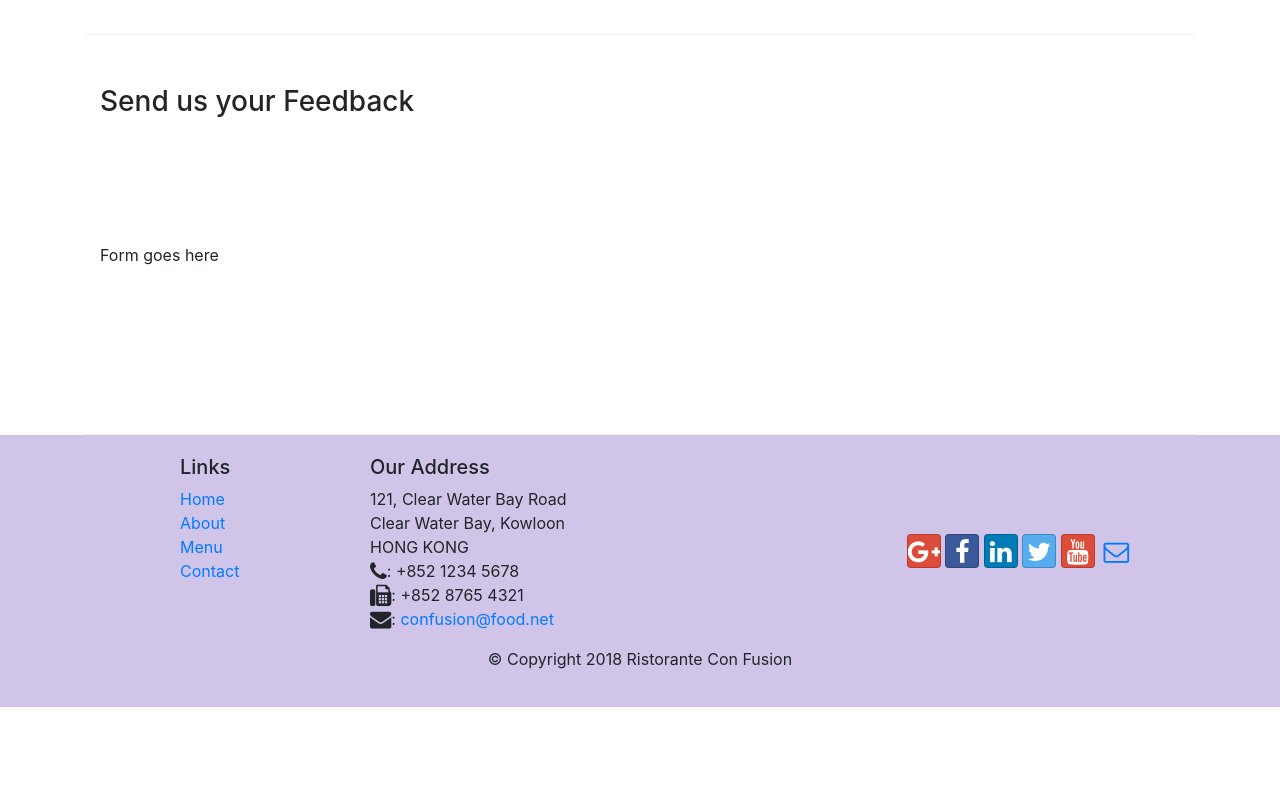
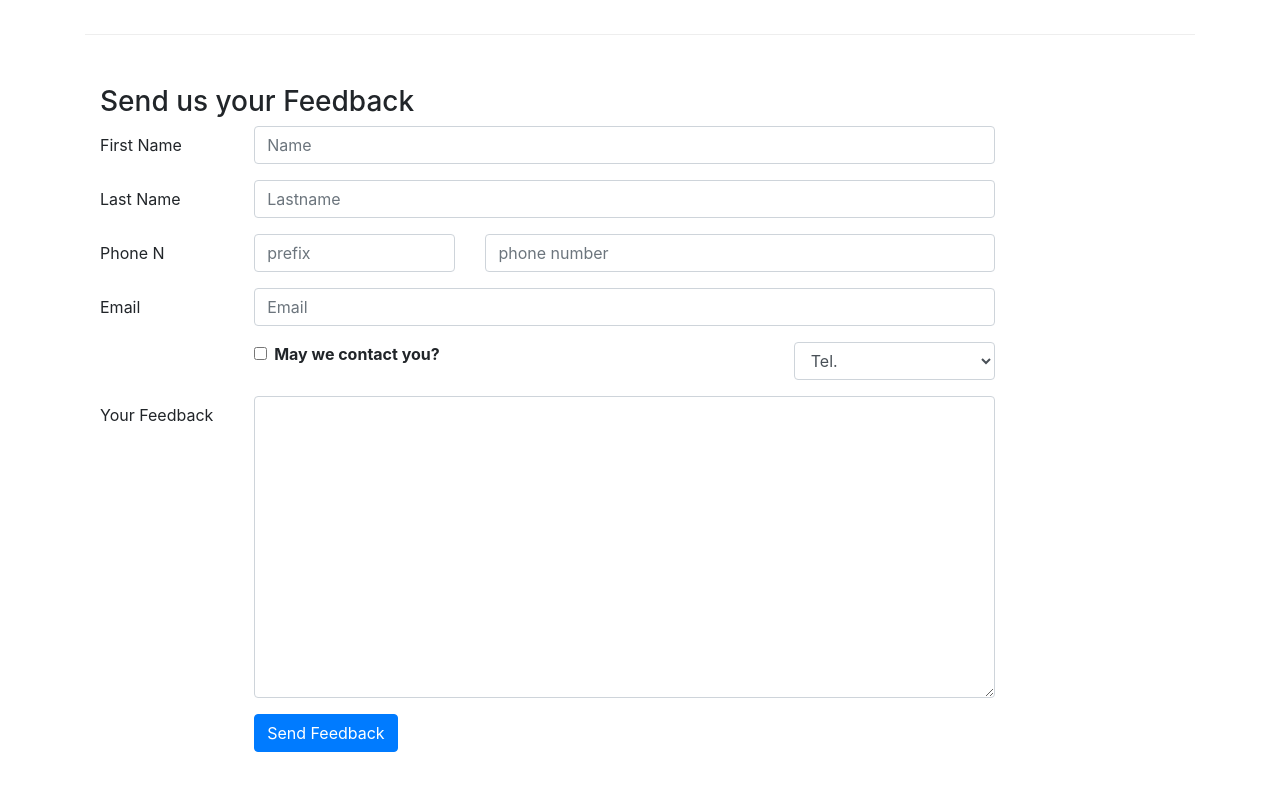
Before and after one commit to giusecagliari/git-test, a website: page contactus.html in a window 1280 px wide. Shown: the part 780-1580 px from the top of the page. Before the commit the page ends 1487 px from the top, so only its background shows below. Drawn offline with nearby package versions, Linux system fonts and the light colour scheme.

Commit message:
Bootstrap form classes

```diff
--- a/contactus.html
+++ b/contactus.html
@@ -94,8 +94,74 @@
            <div class="col-12">
               <h3>Send us your Feedback</h3>
            </div>
-            <div class="col-12 col-md-9">
-                Form goes here
+            <div class="col-12 col-md-10">
+                <form>
+                    <div class="form-group row">
+                        <label for="firstname" class="col-md-2 col-form-label">First Name</label>
+                        <div class="col-md-10">
+                            <input type="text" class="form-control" id="firstname" placeholder="Name">
+                        </div>
+                    </div>
+
+                    <div class="form-group row">
+                        <label for="lastname" class="col-md-2 col-form-label">Last Name</label>
+                        <div class="col-md-10">
+                            <input type="text" class="form-control" id="lastname" placeholder="Lastname">
+
+                        </div>
+                    </div>
+
+                    <div class="form-group row">
+
+                            <label for="prefix" class="col-md-2 col-form-label">Phone N</label>
+                            <div class="col-5 col-md-3">
+                                <input type="tel" class="form-control" id="prefix" placeholder="prefix">
+                            </div>
+
+                            <div class="col-7 col-md-7">
+                                <input type="tel" class="form-control" id="telephone" placeholder="phone number">
+                            </div>
+                    </div>
+                        <div class="form-group row">
+                            <label for="email" class="col-md-2 col-form-label">Email</label>
+                            <div class="col-md-10">
+                                <input type="email" class="form-control" id="email" placeholder="Email">
+
+                            </div>
+
+                        </div>
+
+                    <div class="form-group row">
+                        <div class="col-md-6 offset-md-2">
+                            <div class="form-check">
+                                <input type="checkbox" class="form-check-input" name="approve" id="approve" value="">
+                                <label class="form-check-label" for="approve">
+                                    <strong>May we contact you?</strong>
+                                </label>
+                            </div>
+
+                        </div>
+
+                        <div class="col-md-3 offset-md-1">
+                            <select class="form-control">
+                                <option>Tel.</option>
+                                <option>Email</option>
+                            </select>
+                        </div>
+                    </div>
+                    <div class="form-group row">
+                        <label for="feedback" class="col-md-2 col-form-label">Your Feedback</label>
+                        <div class="col-md-10">
+                            <textarea class="form-control" id="feedback" name="feedback" rows="12"></textarea>
+                        </div>
+                    </div>
+                    <div class="form-group row">
+                        <div class="offset-md-2 col-md-10">
+                            <button type="submit" class="btn btn-primary">Send Feedback</button>
+                        </div>
+                    </div>
+
+                </form>
             </div>
              <div class="col-12 col-md">
             </div>
```
